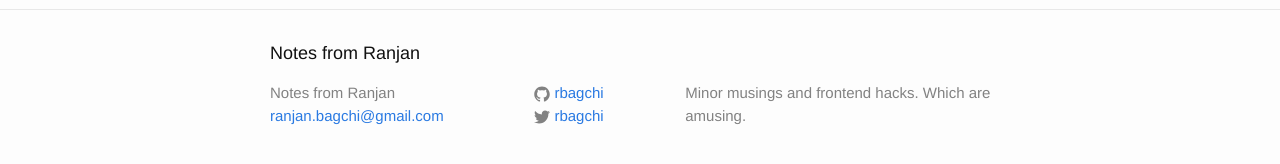
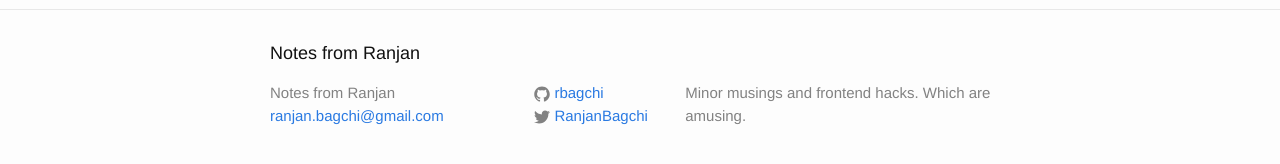
Before and after one commit to rbagchi/rbagchi.github.io, a Jekyll site: the page built from index.html, in a window 1280 px wide. Shown: the part 557-721 px from the top of the page. Built offline with Jekyll 4.4.1, drawn with Linux system fonts in a browser that asks for light colours.

Commit message:
updated twitter

```diff
--- a/_config.yml
+++ b/_config.yml
@@ -5,7 +5,7 @@ description: > # this means to ignore newlines until "baseurl:"
   Minor musings and frontend hacks.  Which are amusing.
 baseurl: "" # the subpath of your site, e.g. /blog/
 url: "http://rbagchi.github.io" # the base hostname & protocol for your site
-twitter_username: rbagchi
+twitter_username: RanjanBagchi
 github_username:  rbagchi
 
 # Build settings
```
